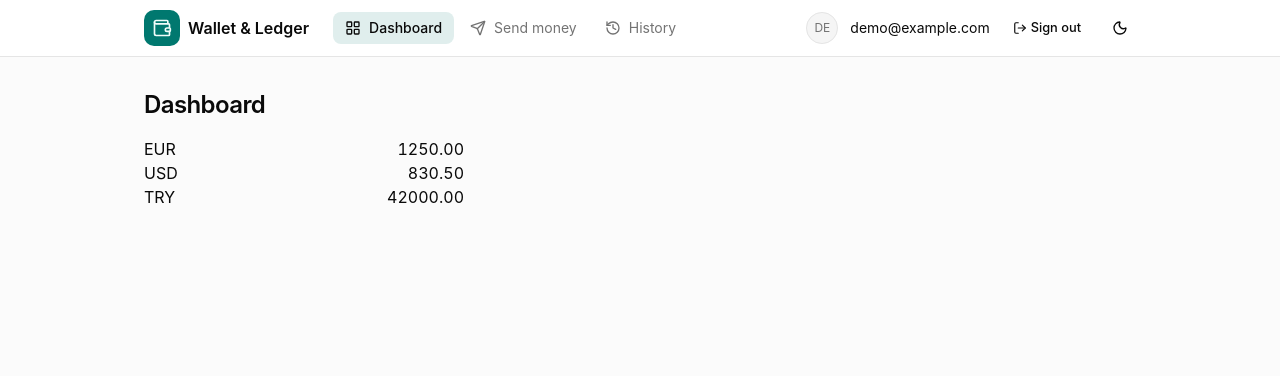
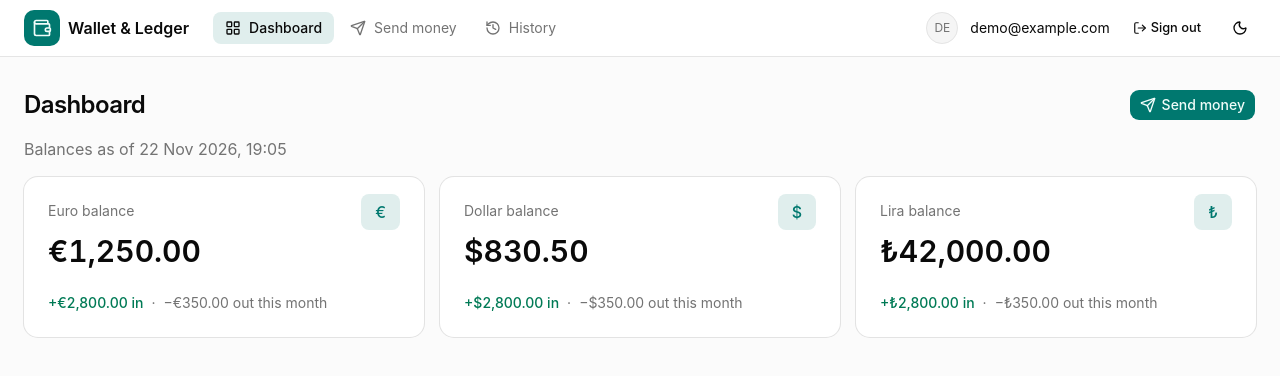
Before and after one commit to Sametkorkmazz/wallet-ledger, a React (Vite) app in the folder frontend/: page /dashboard in a window 1280 px wide. Shown: the top 376 px of the page. Built offline with nearby package versions, Linux system fonts and the light colour scheme.

Commit message:
feat: add balance cards and dashboard header

```diff
--- a/frontend/src/api/balances.ts
+++ b/frontend/src/api/balances.ts
@@ -6,8 +6,23 @@ const delay = (ms: number) =>
 export async function getBalances(): Promise<Balance[]> {
   await delay(500); // TODO: replace with GET /api/balances (Dec 7 week)
   return [
-    { currency: "EUR", amount: "1250.00" },
-    { currency: "USD", amount: "830.50" },
-    { currency: "TRY", amount: "42000.00" },
+    {
+      currency: "EUR",
+      amount: "1250.00",
+      inThisMonth: "2800.00",
+      outThisMonth: "350.00",
+    },
+    {
+      currency: "USD",
+      amount: "830.50",
+      inThisMonth: "2800.00",
+      outThisMonth: "350.00",
+    },
+    {
+      currency: "TRY",
+      amount: "42000.00",
+      inThisMonth: "2800.00",
+      outThisMonth: "350.00",
+    },
   ];
 }
--- a/frontend/src/api/types.ts
+++ b/frontend/src/api/types.ts
@@ -4,4 +4,18 @@ export type Currency = (typeof CURRENCIES)[number]; // "EUR" | "USD" | "TRY"
 export type Balance = {
   currency: Currency;
   amount: string; // decimal string (ADR 4)
+  inThisMonth: string;
+  outThisMonth: string;
 };
+
+export const CURRENCY_SYMBOL: Record<Currency, string> = {
+  EUR: "€",
+  USD: "$",
+  TRY: "₺",
+};
+
+export const CURRENCY_NAME: Record<Currency, string> = {
+  EUR: "Euro",
+  USD: "Dollar",
+  TRY: "Lira",
+};
--- /dev/null
+++ b/frontend/src/components/dashboard/BalanceCard.tsx
@@ -0,0 +1,45 @@
+import { CURRENCY_NAME, CURRENCY_SYMBOL, type Balance } from "@/api/types";
+import {
+  Card,
+  CardAction,
+  CardContent,
+  CardDescription,
+  CardHeader,
+  CardTitle,
+} from "@/components/ui/card";
+import { formatMoney } from "@/lib/money";
+
+type BalanceCardProps = {
+  balance: Balance;
+};
+
+export default function BalanceCard({ balance }: BalanceCardProps) {
+  return (
+    <Card className="[--card-spacing:--spacing(6)]">
+      <CardHeader>
+        <CardDescription>
+          {CURRENCY_NAME[balance.currency]} balance
+        </CardDescription>
+        <CardTitle className="mt-2 text-3xl font-semibold tabular-nums">
+          {formatMoney(balance.amount, balance.currency)}
+        </CardTitle>
+        <CardAction>
+          <span className="rounded-md bg-primary/12 px-3.5 py-2 text-[16px] font-medium text-primary">
+            {CURRENCY_SYMBOL[balance.currency]}
+          </span>
+        </CardAction>
+      </CardHeader>
+      <CardContent className="flex flex-wrap items-center gap-x-2 text-sm">
+        <span className="font-medium text-success">
+          +{formatMoney(balance.inThisMonth, balance.currency)} in
+        </span>
+        <span aria-hidden="true" className="text-muted-foreground">
+          ·
+        </span>
+        <span className="text-muted-foreground">
+          −{formatMoney(balance.outThisMonth, balance.currency)} out this month
+        </span>
+      </CardContent>
+    </Card>
+  );
+}
--- a/frontend/src/components/layout/AppLayout.tsx
+++ b/frontend/src/components/layout/AppLayout.tsx
@@ -16,13 +16,15 @@ const navClass: (props: NavLinkRenderProps) => string = ({ isActive }) =>
     ? "bg-primary/12 text-foreground font-medium"
     : "text-muted-foreground hover:text-foreground hover:bg-muted");
 
+const container = "mx-auto w-full max-w-7xl px-6";
+
 export default function AppLayout() {
   const { email } = useAuth();
 
   return (
     <div className="min-h-screen bg-muted/40">
       <header className="border-b bg-background">
-        <div className="mx-auto flex h-14 items-center max-w-5xl gap-6 px-4">
+        <div className={`${container} flex h-14 items-center gap-6`}>
           <Link
             to="/dashboard"
             className="flex items-center gap-2 font-semibold"
@@ -47,13 +49,13 @@ export default function AppLayout() {
               History
             </NavLink>
           </nav>
-          <div className="flex items-center gap-3 ml-auto">
+          <div className="ml-auto flex items-center gap-3">
             <Avatar className="size-8">
               <AvatarFallback className="text-xs">
                 {email.slice(0, 2).toUpperCase()}
               </AvatarFallback>
             </Avatar>
-            <span className="text-sm hidden sm:inline">{email}</span>
+            <span className="hidden text-sm sm:inline">{email}</span>
             <Button variant="ghost" size="sm">
               <LogOut />
               Sign out
@@ -62,7 +64,7 @@ export default function AppLayout() {
           </div>
         </div>
       </header>
-      <main className="mx-auto max-w-5xl px-4 py-8">
+      <main className={`${container} py-8`}>
         <Outlet />
       </main>
     </div>
--- /dev/null
+++ b/frontend/src/lib/money.ts
@@ -0,0 +1,9 @@
+import type { Currency } from "@/api/types";
+
+export function formatMoney(amount: string, currency: Currency) {
+  return new Intl.NumberFormat("en-US", {
+    style: "currency",
+    currency,
+    currencyDisplay: "narrowSymbol",
+  }).format(amount as Intl.StringNumericLiteral);
+}
--- a/frontend/src/pages/DashboardPage.tsx
+++ b/frontend/src/pages/DashboardPage.tsx
@@ -1,11 +1,27 @@
+import BalanceCard from "@/components/dashboard/BalanceCard";
 import { Button } from "@/components/ui/button";
 import useBalances from "@/hooks/useBalances";
+import { Send } from "lucide-react";
+import { Link } from "react-router-dom";
 
 export default function DashboardPage() {
-  const { data, isPending, isError, error, refetch } = useBalances();
+  const { data, isPending, isError, error, refetch, dataUpdatedAt } =
+    useBalances();
+  const lastUpdated = new Intl.DateTimeFormat("en-GB", {
+    dateStyle: "medium",
+    timeStyle: "short",
+  }).format(dataUpdatedAt);
   return (
     <div className="flex flex-col gap-4">
-      <h1 className="text-2xl font-semibold tracking-tight">Dashboard</h1>
+      <header className="flex items-start justify-between">
+        <h1 className="text-2xl font-semibold tracking-tight">Dashboard</h1>
+        <Button asChild>
+          <Link to="/transfer">
+            <Send />
+            Send money
+          </Link>
+        </Button>
+      </header>
       {isPending ? (
         <p className="text-muted-foreground">Loading balances…</p>
       ) : isError ? (
@@ -16,14 +32,18 @@ export default function DashboardPage() {
           </Button>
         </div>
       ) : (
-        <ul>
-          {data.map((b) => (
-            <li className="flex max-w-xs justify-between" key={b.currency}>
-              {b.currency}
-              <span className="tabular-nums">{b.amount}</span>
-            </li>
-          ))}
-        </ul>
+        <>
+          <span className="text-muted-foreground ">
+            Balances as of {lastUpdated}
+          </span>
+          <ul className="grid gap-4 sm:grid-cols-3">
+            {data.map((b) => (
+              <li key={b.currency}>
+                <BalanceCard balance={b} />
+              </li>
+            ))}
+          </ul>
+        </>
       )}
     </div>
   );
```
